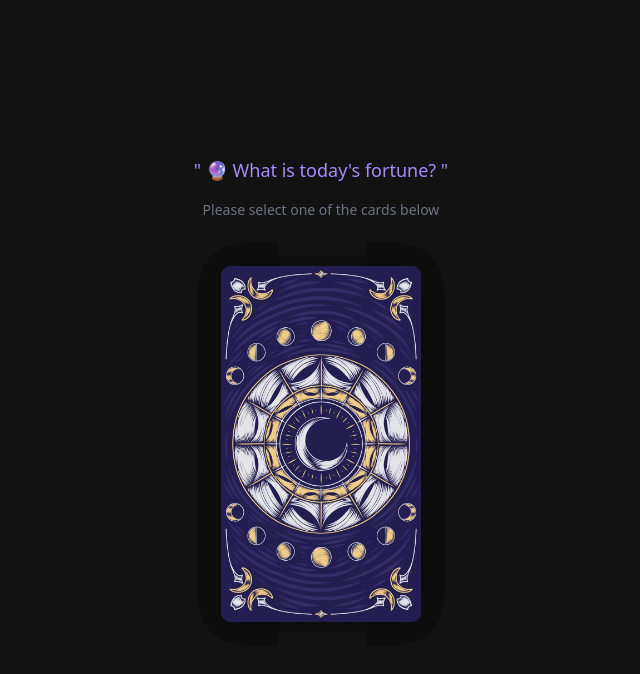
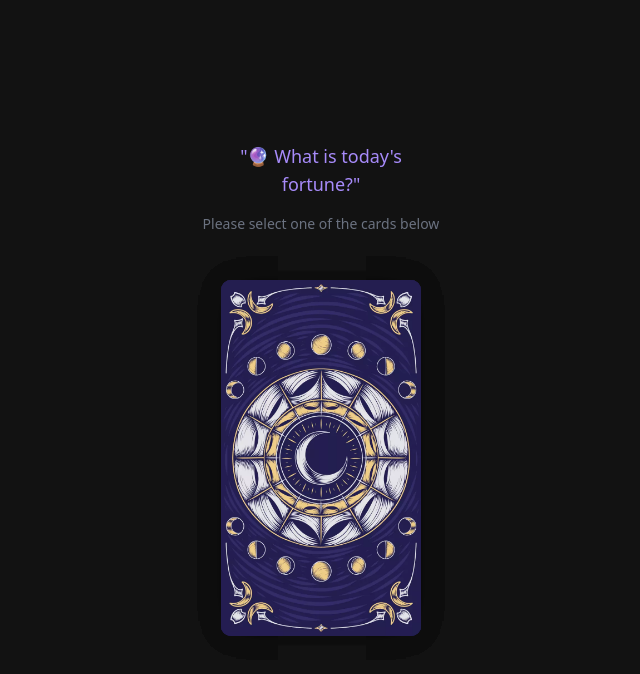
Before and after one commit to agnes0304/GPTarot, a React (Vite) app: page / in a window 1280 px wide. Both pictures are taken after a click on the item "🔮 What is today's fortune?". Shown: the top 674 px of the page, without its empty margins (319-959 px from the left). Built offline with nearby package versions, Linux system fonts and the light colour scheme.

Commit message:
text aling changed

```diff
--- a/src/components/CardDeck.tsx
+++ b/src/components/CardDeck.tsx
@@ -22,7 +22,7 @@ const CardDeck: FC<CardDeckProps> = ({ selectedPrompt, setCard }) => {
       ) : (
         <div className="flex flex-col items-center">
           <div className="flex flex-col items-center gap-4">
-            <h1 className="text-violet-400 text-lg">" {selectedPrompt} "</h1>
+            <h1 className="text-violet-400 text-lg text-center w-[90%]">"{selectedPrompt}"</h1>
             <p className="text-gray-500 text-sm mb-6">
               {language === "ko"? InnerText.cardDeck.ko : InnerText.cardDeck.en}
             </p>
```
